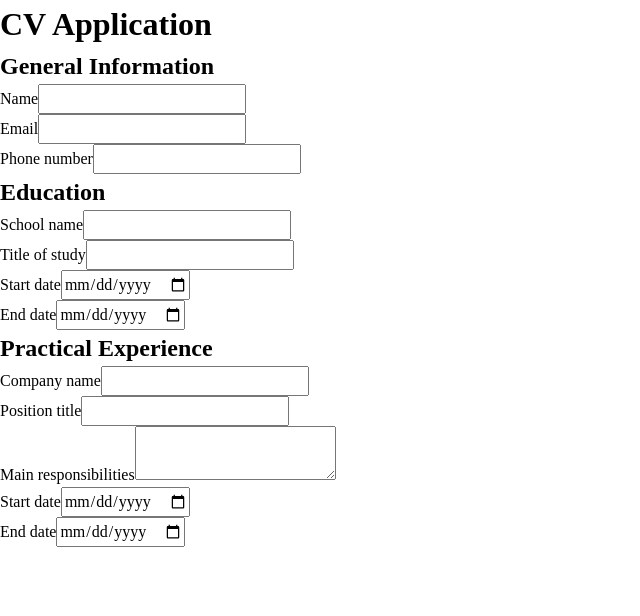
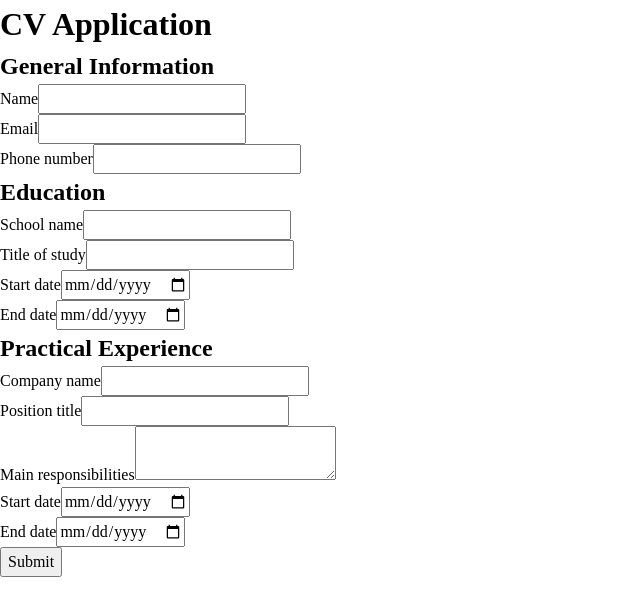
Before and after one commit to alexc2029/cv-application, a React (Vite) app: page / in a window 1280 px wide. Shown: the top 616 px of the page, without its empty margins (0-640 px from the left). Built offline with nearby package versions, Linux system fonts and the light colour scheme.

Commit message:
feat: extract form component and add submit button

```diff
--- a/src/App.jsx
+++ b/src/App.jsx
@@ -1,6 +1,4 @@
-import { General } from "./components/General";
-import { Education } from "./components/Education";
-import { PracticalExperience } from "./components/PracticalExperience";
+import { CvForm } from "./components/CvForm";
 import "./styles/App.css";
 
 function App() {
@@ -8,9 +6,7 @@ function App() {
 		<>
 			<main>
 				<h1>CV Application</h1>
-				<General />
-				<Education />
-				<PracticalExperience />
+				<CvForm />
 			</main>
 		</>
 	);
--- /dev/null
+++ b/src/components/CvForm.jsx
@@ -0,0 +1,14 @@
+import { General } from "./General";
+import { Education } from "./Education";
+import { PracticalExperience } from "./PracticalExperience";
+
+export function CvForm() {
+	return (
+		<form action="">
+			<General />
+			<Education />
+			<PracticalExperience />
+			<button type="submit">Submit</button>
+		</form>
+	);
+}
```
